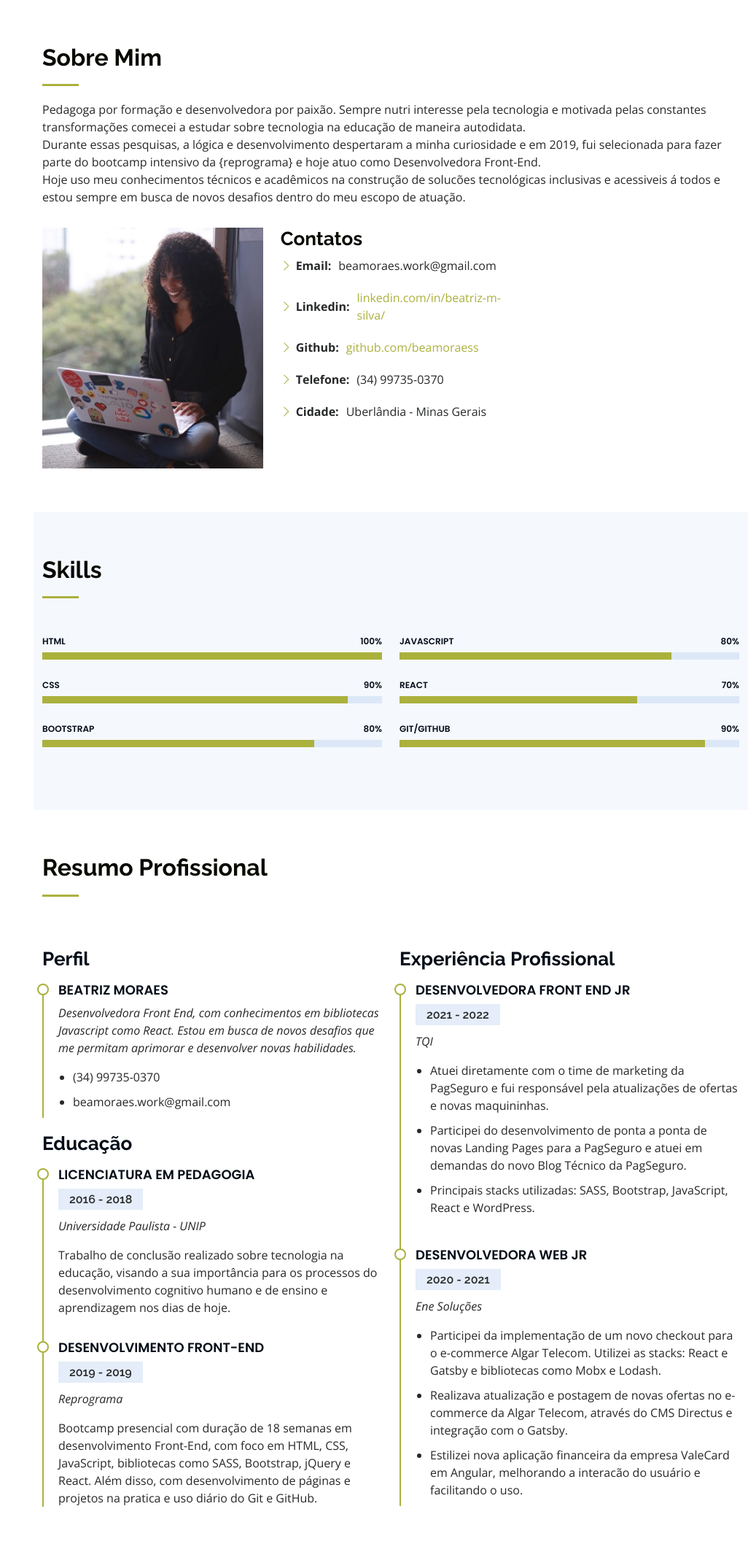
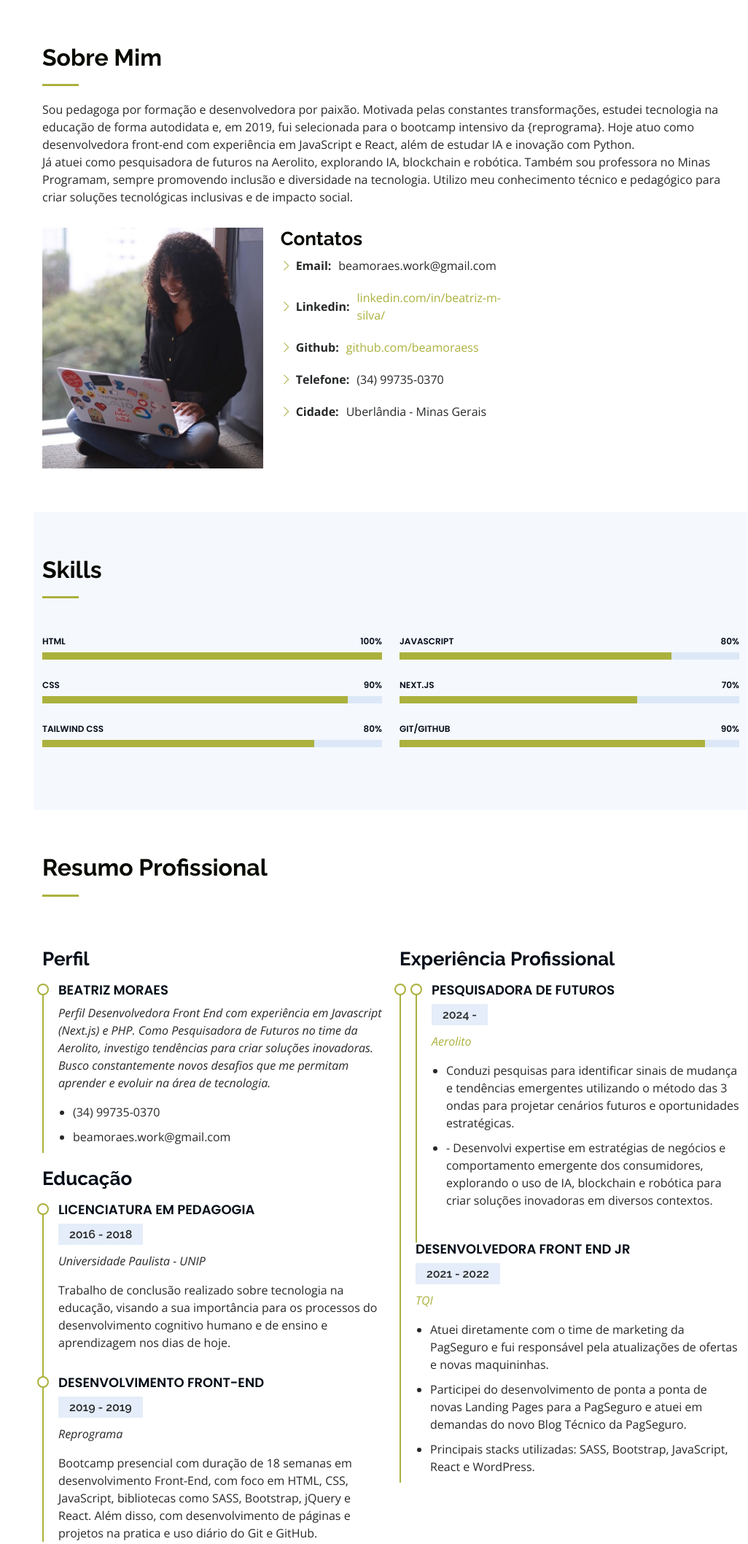
Before and after one commit to beamoraess/portfolio-beatriz-moraes, a plain HTML site: page index.html in a window 1280 px wide. Shown: the part 800-2916 px from the top of the page at 73% size, without its empty margins (254-1280 px from the left). Drawn offline with nearby package versions, Linux system fonts and the light colour scheme.

Commit message:
adiciona detalhes novos portfolio

```diff
--- a/index.html
+++ b/index.html
@@ -33,15 +33,18 @@
         <div class="social-links mt-3 text-center">
           <a href="https://github.com/beamoraess" target="_blank" class="github"><i class="bx bxl-github"></i></a>
           <a href="mailto:beamoraes.work@gmail.com" target="_blank" class="email"><i class="bx bx-envelope"></i></a>
-          <a href="https://www.linkedin.com/in/beatriz-m-silva/" target="_blank" class="linkedin" ><i class="bx bxl-linkedin"></i></a>
+          <a href="https://www.linkedin.com/in/beatriz-m-silva/" target="_blank" class="linkedin"><i
+              class="bx bxl-linkedin"></i></a>
         </div>
       </div>
 
       <nav id="navbar" class="nav-menu navbar">
         <ul>
-          <li><a href="#hero" class="nav-link scrollto active"><i class="bx bx-home"></i> <span>Apresentação</span></a></li>
+          <li><a href="#hero" class="nav-link scrollto active"><i class="bx bx-home"></i> <span>Apresentação</span></a>
+          </li>
           <li><a href="#about" class="nav-link scrollto"><i class="bx bx-user"></i> <span>Sobre Mim</span></a></li>
-          <li><a href="#resume" class="nav-link scrollto"><i class="bx bx-file-blank"></i> <span>Resumo Profissional</span></a></li>
+          <li><a href="#resume" class="nav-link scrollto"><i class="bx bx-file-blank"></i> <span>Resumo
+                Profissional</span></a></li>
           <li><a href="#portfolio" class="nav-link scrollto"><i class="bx bx-book-content"></i>
               <span>Portfolio</span></a></li>
         </ul>
@@ -64,14 +67,14 @@
 
         <div class="section-title">
           <h2>Sobre Mim</h2>
-          <p> Pedagoga por formação e desenvolvedora por paixão. Sempre nutri interesse pela tecnologia e motivada pelas
-            constantes transformações comecei a estudar sobre tecnologia na educação de maneira autodidata.<br>
-
-            Durante essas pesquisas, a lógica e desenvolvimento despertaram a minha curiosidade e em 2019, fui
-            selecionada para fazer parte do bootcamp intensivo da {reprograma} e hoje atuo como Desenvolvedora
-            Front-End.<br>
-            Hoje uso meu conhecimentos técnicos e acadêmicos na construção de solucões tecnológicas inclusivas e
-            acessiveis á todos e estou sempre em busca de novos desafios dentro do meu escopo de atuação.</p>
+          <p> Sou pedagoga por formação e desenvolvedora por paixão. Motivada pelas constantes transformações, estudei
+            tecnologia na educação de forma autodidata e, em 2019, fui selecionada para o bootcamp intensivo da
+            {reprograma}. Hoje atuo como desenvolvedora front-end com experiência em JavaScript e React, além de estudar
+            IA e inovação com Python.
+            <br>
+            Já atuei como pesquisadora de futuros na Aerolito, explorando IA, blockchain e robótica. Também sou
+            professora no Minas Programam, sempre promovendo inclusão e diversidade na tecnologia. Utilizo meu
+            conhecimento técnico e pedagógico para criar soluções tecnológicas inclusivas e de impacto social.</p>
         </div>
 
         <div class="row">
@@ -83,14 +86,16 @@
             <div class="row">
               <div class="col-lg-6">
                 <ul>
-                  <li><i class="bi bi-chevron-right"></i> <strong>Email:</strong> <span>beamoraes.work@gmail.com</span>
+                  <li><i class="bi bi-chevron-right"></i> <strong>Email:</strong> <span><a
+                        href="emailto:beamoraes.work@gmail.com"></a>beamoraes.work@gmail.com</span>
                   </li>
                   <li>
                     <i class="bi bi-chevron-right"></i> <strong>Linkedin:</strong> <span><a
-                        href="https://www.linkedin.com/in/beatriz-m-silva/"  target="_blank">linkedin.com/in/beatriz-m-silva/</a></span>
+                        href="https://www.linkedin.com/in/beatriz-m-silva/"
+                        target="_blank">linkedin.com/in/beatriz-m-silva/</a></span>
                   </li>
                   <li><i class="bi bi-chevron-right"></i> <strong>Github:</strong> <span><a
-                        href="https://github.com/beamoraess"  target="_blank">github.com/beamoraess</a></span></li>
+                        href="https://github.com/beamoraess" target="_blank">github.com/beamoraess</a></span></li>
                   <li><i class="bi bi-chevron-right"></i> <strong>Telefone:</strong> <span>(34) 99735-0370</span></li>
                   <li><i class="bi bi-chevron-right"></i> <strong>Cidade:</strong> <span>Uberlândia - Minas
                       Gerais</span></li>
@@ -131,7 +136,7 @@
             </div>
 
             <div class="progress">
-              <span class="skill">Bootstrap <i class="val">80%</i></span>
+              <span class="skill">Tailwind CSS<i class="val">80%</i></span>
               <div class="progress-bar-wrap">
                 <div class="progress-bar" role="progressbar" aria-valuenow="80" aria-valuemin="0" aria-valuemax="100">
                 </div>
@@ -150,7 +155,7 @@
             </div>
 
             <div class="progress">
-              <span class="skill">React <i class="val">70%</i></span>
+              <span class="skill">Next.JS <i class="val">70%</i></span>
               <div class="progress-bar-wrap">
                 <div class="progress-bar" role="progressbar" aria-valuenow="70" aria-valuemin="0" aria-valuemax="100">
                 </div>
@@ -185,8 +190,10 @@
             <h3 class="resume-title">Perfil</h3>
             <div class="resume-item pb-0">
               <h4>Beatriz Moraes</h4>
-              <p><em>Desenvolvedora Front End, com conhecimentos em bibliotecas Javascript como React. Estou em busca de
-                  novos desafios que me permitam aprimorar e desenvolver novas habilidades.</em></p>
+              <p><em>Perfil
+                  Desenvolvedora Front End com experiência em Javascript (Next.js) e PHP. Como Pesquisadora de Futuros
+                  no time da Aerolito, investigo tendências para criar soluções inovadoras. Busco constantemente novos
+                  desafios que me permitam aprender e evoluir na área de tecnologia.</em></p>
               <ul>
                 <li>(34) 99735-0370</li>
                 <li>beamoraes.work@gmail.com</li>
@@ -213,28 +220,27 @@
           <div class="col-lg-6" data-aos="fade-up" data-aos-delay="100">
             <h3 class="resume-title">Experiência Profissional</h3>
             <div class="resume-item">
+              <div class="resume-item">
+                <h4>Pesquisadora de Futuros</h4>
+                <h5>2024 - </h5>
+                <p><em><a href="https://aeroli.to/">Aerolito</a></em></p>
+                <ul>
+                  <li>Conduzi pesquisas para identificar sinais de mudança e tendências emergentes utilizando o método
+                    das 3 ondas para projetar cenários futuros e oportunidades estratégicas.</li>
+                  <li>- Desenvolvi expertise em estratégias de negócios e comportamento emergente dos consumidores,
+                    explorando o uso de IA, blockchain e robótica para criar soluções inovadoras em diversos contextos.
+                  </li>
+                </ul>
+              </div>
               <h4>Desenvolvedora Front End Jr</h4>
               <h5>2021 - 2022</h5>
-              <p><em>TQI</em></p>
+              <p><em><a href="https://www.tqi.com.br/">TQI</a></em></p>
               <ul>
                 <li>Atuei diretamente com o time de marketing da PagSeguro e fui responsável pela atualizações de
                   ofertas e novas maquininhas.</li>
                 <li>Participei do desenvolvimento de ponta a ponta de novas Landing Pages para a PagSeguro e atuei em
                   demandas do novo Blog Técnico da PagSeguro.</li>
                 <li>Principais stacks utilizadas: SASS, Bootstrap, JavaScript, React e WordPress.</li>
-              </ul>
-            </div>
-            <div class="resume-item">
-              <h4>Desenvolvedora Web Jr</h4>
-              <h5>2020 - 2021</h5>
-              <p><em>Ene Soluções</em></p>
-              <ul>
-                <li>Participei da implementação de um novo checkout para o e-commerce Algar Telecom. Utilizei as stacks:
-                  React e Gatsby e bibliotecas como Mobx e Lodash.</li>
-                <li>Realizava atualização e postagem de novas ofertas no e-commerce da Algar Telecom, através do CMS
-                  Directus e integração com o Gatsby.</li>
-                <li>Estilizei nova aplicação financeira da empresa ValeCard em Angular, melhorando a interacão do
-                  usuário e facilitando o uso.</li>
               </ul>
             </div>
           </div>
@@ -263,7 +269,7 @@
                   <p>Aplicação em React com API de filmes, músicas e séries com conteúdo e participações de pessoas
                     pretas.</p>
                   <a class="btn btn__style" href="https://603e644e8301c1091fa3fa2e--blackoutflix.netlify.app/"
-                  target="_blank" role="button">Ver projeto
+                    target="_blank" role="button">Ver projeto
                   </a>
                 </div>
               </div>
@@ -280,7 +286,8 @@
                 <div class="project-name">
                   <p>Freela realizado para a plataforma de educação Canal Bloom, com 4 páginas: Home, Sobre Nós, Dúvidas
                     e Empresa.</p>
-                  <a class="btn btn__style" href="https://canalbloom.github.io/"  target="_blank" role="button">Ver projeto
+                  <a class="btn btn__style" href="https://canalbloom.github.io/" target="_blank" role="button">Ver
+                    projeto
                   </a>
                 </div>
               </div>
@@ -298,7 +305,8 @@
                   <p>Protótipo de uma plataforma que busca unir e empoderar mulheres, através de dicas de cursos e
                     perguntas anônimas para que mulheres possam esclarecer dúvidas uma das outras. Feito com Jquery e
                     Bootstrap.</p>
-                  <a class="btn btn__style" href="https://espacodelas.netlify.app/" target="_blank" role="button">Ver projeto
+                  <a class="btn btn__style" href="https://espacodelas.netlify.app/" target="_blank" role="button">Ver
+                    projeto
                   </a>
                 </div>
               </div>
@@ -314,7 +322,8 @@
                 </div>
                 <div class="project-name">
                   <p>Protótipo de site para agência de viagens, utilizando HTML e CSS</p>
-                  <a class="btn btn__style" href="https://gruppeagviagens.netlify.app/" target="_blank" role="button">Ver projeto
+                  <a class="btn btn__style" href="https://gruppeagviagens.netlify.app/" target="_blank"
+                    role="button">Ver projeto
                   </a>
                 </div>
               </div>
@@ -330,7 +339,8 @@
                 </div>
                 <div class="project-name">
                   <p>To-Do List feito para fins de estudo com Javascript Vanilla. Layout Responsivo.</p>
-                  <a class="btn btn__style" href="https://projeto-todolist.netlify.app/" target="_blank" role="button">Ver projeto
+                  <a class="btn btn__style" href="https://projeto-todolist.netlify.app/" target="_blank"
+                    role="button">Ver projeto
                   </a>
                 </div>
               </div>
@@ -347,7 +357,8 @@
                 <div class="project-name">
                   <p>Desenvolvimento de uma Landing page para a plataforma Desinchá em SASS e JQuery com layout
                     responsivo (mobile first)</p>
-                  <a class="btn btn__style" href="https://testedesinchafront.netlify.app/" target="_blank" role="button">Ver projeto
+                  <a class="btn btn__style" href="https://testedesinchafront.netlify.app/" target="_blank"
+                    role="button">Ver projeto
                   </a>
                 </div>
               </div>
@@ -364,7 +375,8 @@
                 <div class="project-name">
                   <p>Calculadora feita pra fins de estudo dos conceitos de componentização, modularização, services e
                     teste com e2e.</p>
-                  <a class="btn btn__style" href="https://calculadora-angular-bea.netlify.app/" target="_blank" role="button">Ver
+                  <a class="btn btn__style" href="https://calculadora-angular-bea.netlify.app/" target="_blank"
+                    role="button">Ver
                     projeto
                   </a>
                 </div>
@@ -372,7 +384,7 @@
             </div>
           </div>
         </div>
-     </section>
+    </section>
   </main>
   <footer id="footer">
     <div class="container">
```
